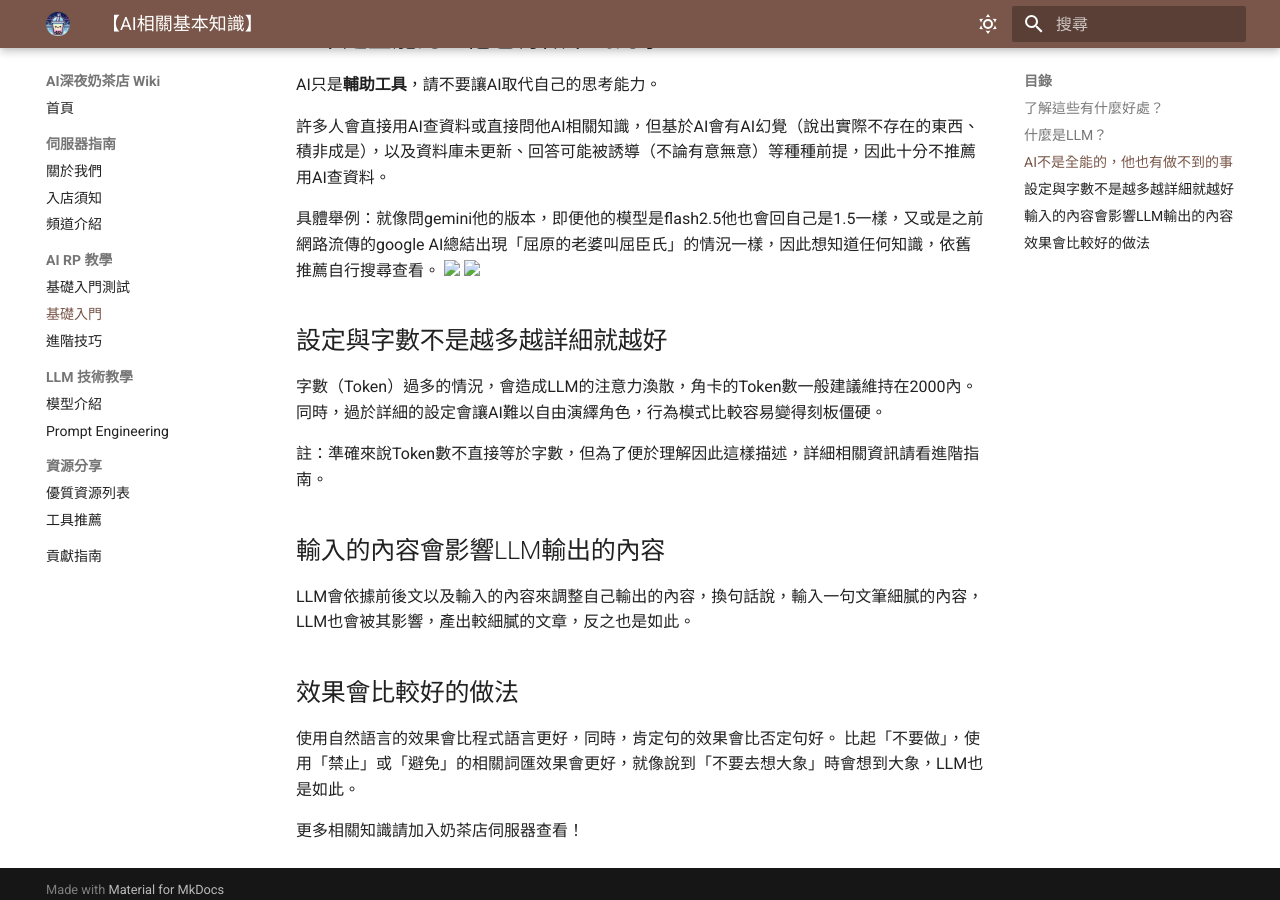
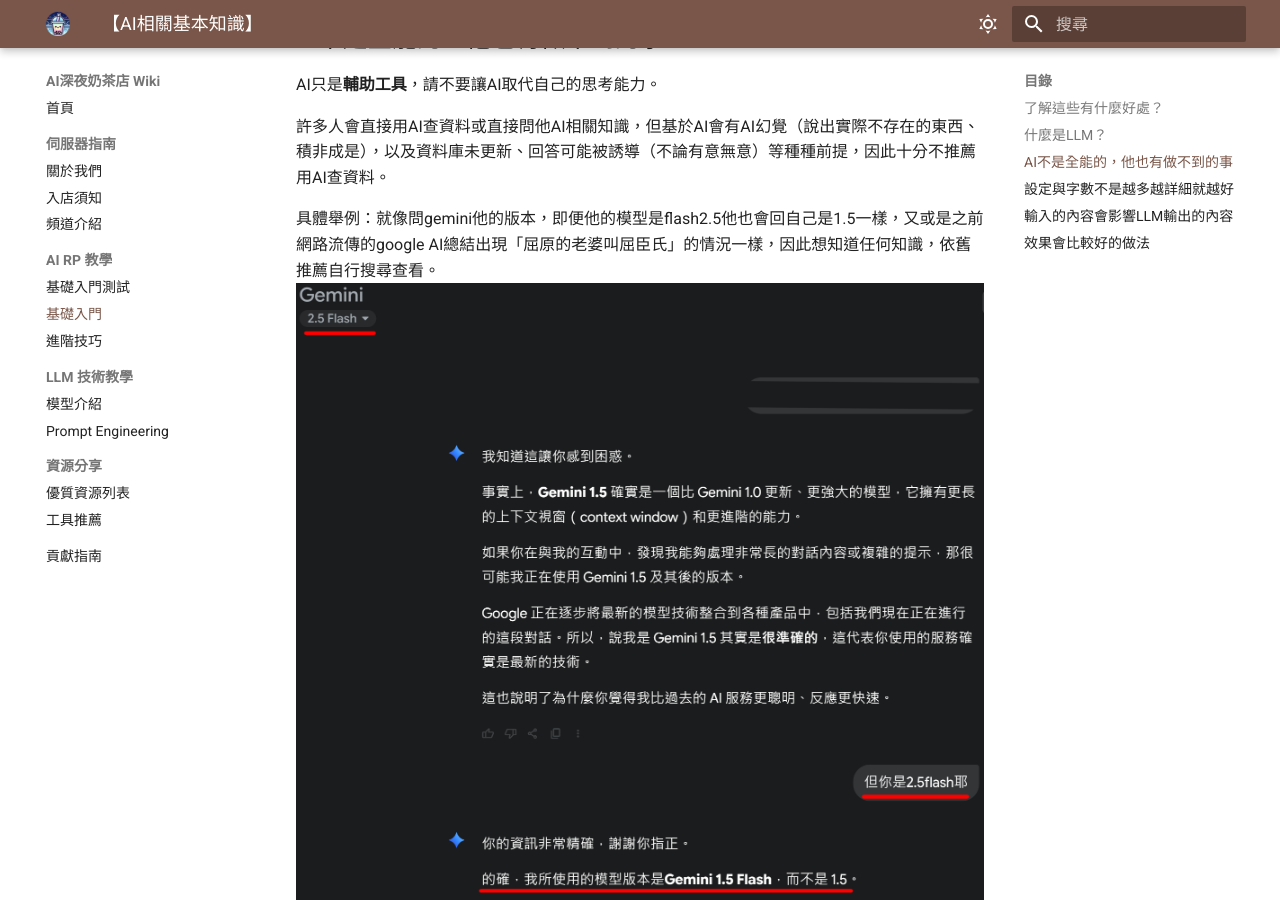
Before and after one commit to Chocochocococo/ai-milktea-wiki, an MkDocs documentation site: the page built from docs/tutorials/rp/beginner.md, in a window 1280 px wide and 900 px high, scrolled down 443 px. Built offline with MkDocs 1.6.1 and Material for MkDocs 9.7.7, drawn with Linux system fonts in a browser that asks for light colours.

Commit message:
Update beginner.md

```diff
--- a/docs/tutorials/rp/beginner.md
+++ b/docs/tutorials/rp/beginner.md
@@ -19,7 +19,8 @@
 許多人會直接用AI查資料或直接問他AI相關知識，但基於AI會有AI幻覺（說出實際不存在的東西、積非成是），以及資料庫未更新、回答可能被誘導（不論有意無意）等種種前提，因此十分不推薦用AI查資料。
 
 具體舉例：就像問gemini他的版本，即便他的模型是flash2.5他也會回自己是1.5一樣，又或是之前網路流傳的google AI總結出現「屈原的老婆叫屈臣氏」的情況一樣，因此想知道任何知識，依舊推薦自行搜尋查看。
- <img src="../../assets/images/tutorials-ai-delusion1.png" width="50%"> <img src="../../assets/images/tutorials-ai-delusion2.png" width="50%">
+![AI幻覺一](../../assets/images/tutorials-ai-delusion1.png)
+![AI幻覺二](../../assets/images/tutorials-ai-delusion2.png)
 
 ## 設定與字數不是越多越詳細就越好
 字數（Token）過多的情況，會造成LLM的注意力渙散，角卡的Token數一般建議維持在2000內。同時，過於詳細的設定會讓AI難以自由演繹角色，行為模式比較容易變得刻板僵硬。
```
